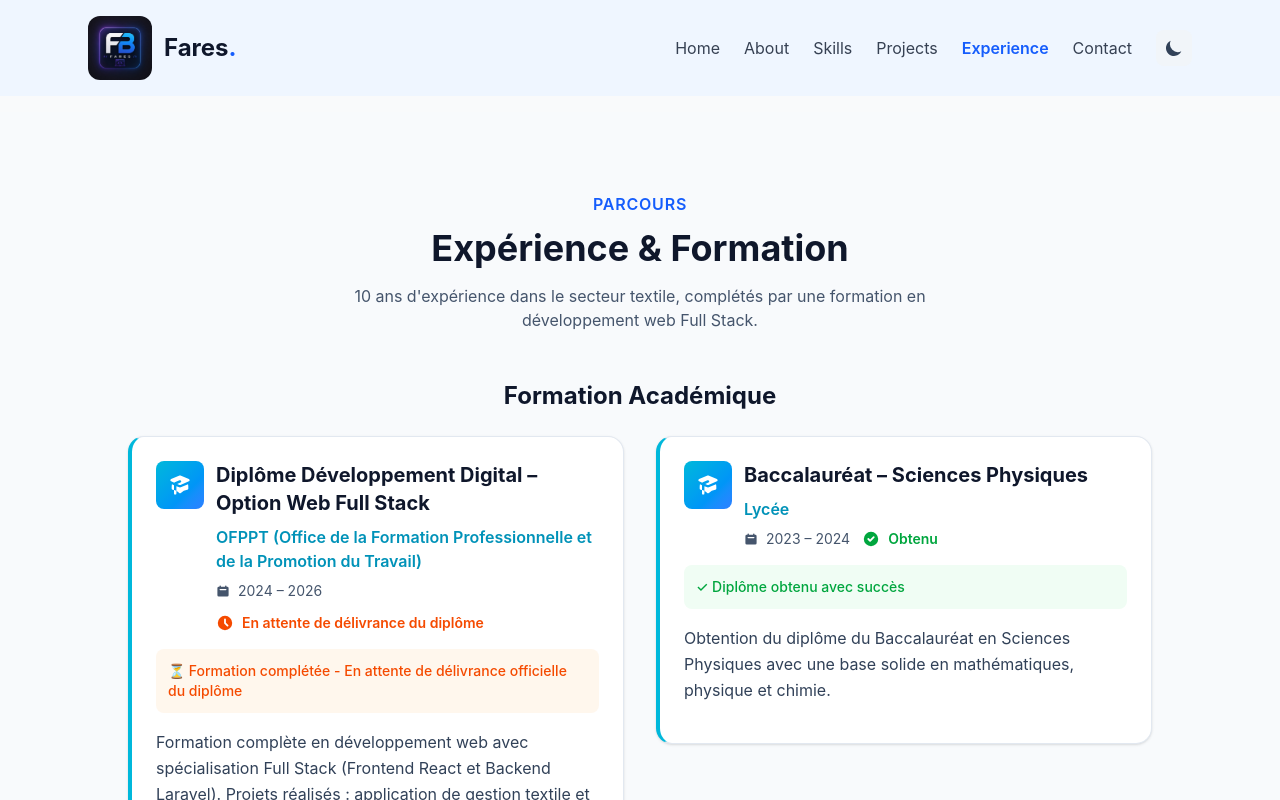
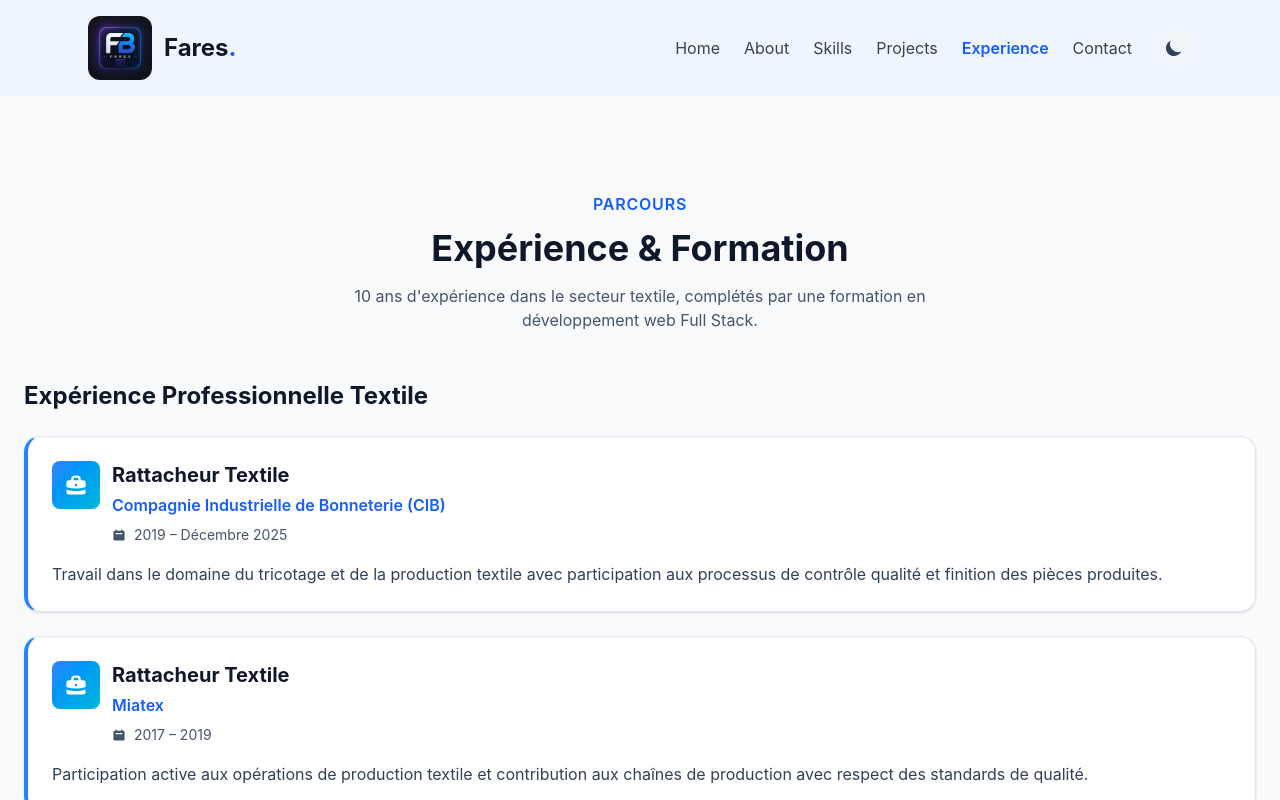
Before and after one commit to faresbomentel-coder/portfolio-fares, a React (Vite) app: page /experience in a window 1280 px wide. Shown: the top 800 px of the page. Built offline with nearby package versions, Linux system fonts and the light colour scheme.

Commit message:
change experiance 2

```diff
--- a/src/components/sections/experience/Experience.jsx
+++ b/src/components/sections/experience/Experience.jsx
@@ -14,16 +14,20 @@ function Experience() {
   const yearsOfExperience = getTextileExperience();
 
   return (
-    <section
-      id="experience"
-      className="py-16 md:py-20 bg-slate-50 dark:bg-slate-900 transition-colors"
-    >
+    <section id="experience" className="py-16 md:py-20 bg-slate-50 dark:bg-slate-900 transition-colors">
       <Container>
         <SectionTitle
           subtitle="Parcours"
           title="Expérience & Formation"
           description={`${yearsOfExperience} ans d'expérience dans le secteur textile, complétés par une formation en développement web Full Stack.`}
         />
+
+        {/* Professional Experience */}
+        <div className="mb-16">
+          <ExperienceTimeline
+            experiences={professionalExperiences}
+          />
+        </div>
 
         {/* Education */}
         <div className="mb-16">
--- a/src/data/experience.js
+++ b/src/data/experience.js
@@ -33,6 +33,8 @@ export const professionalExperiences = [
     type: "full-time",
   },
 ];
+
+
 
 export const education = [
   {
```
